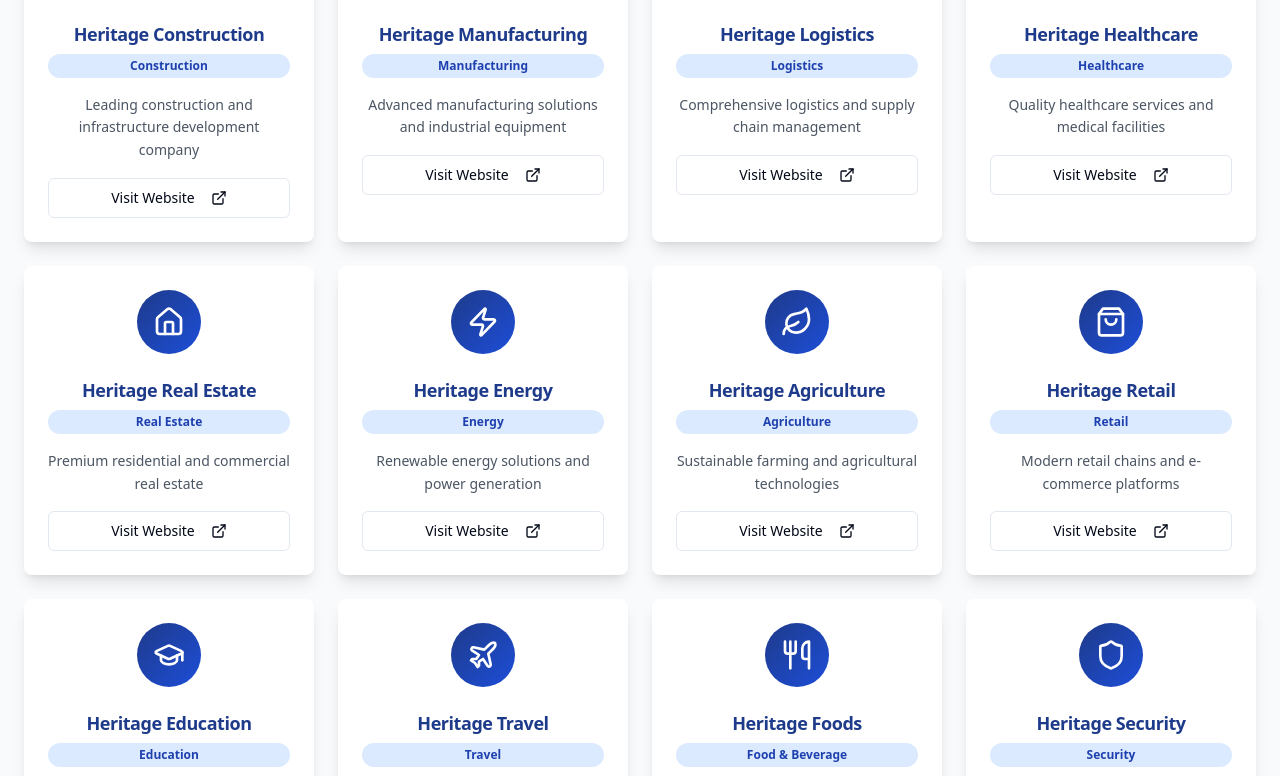
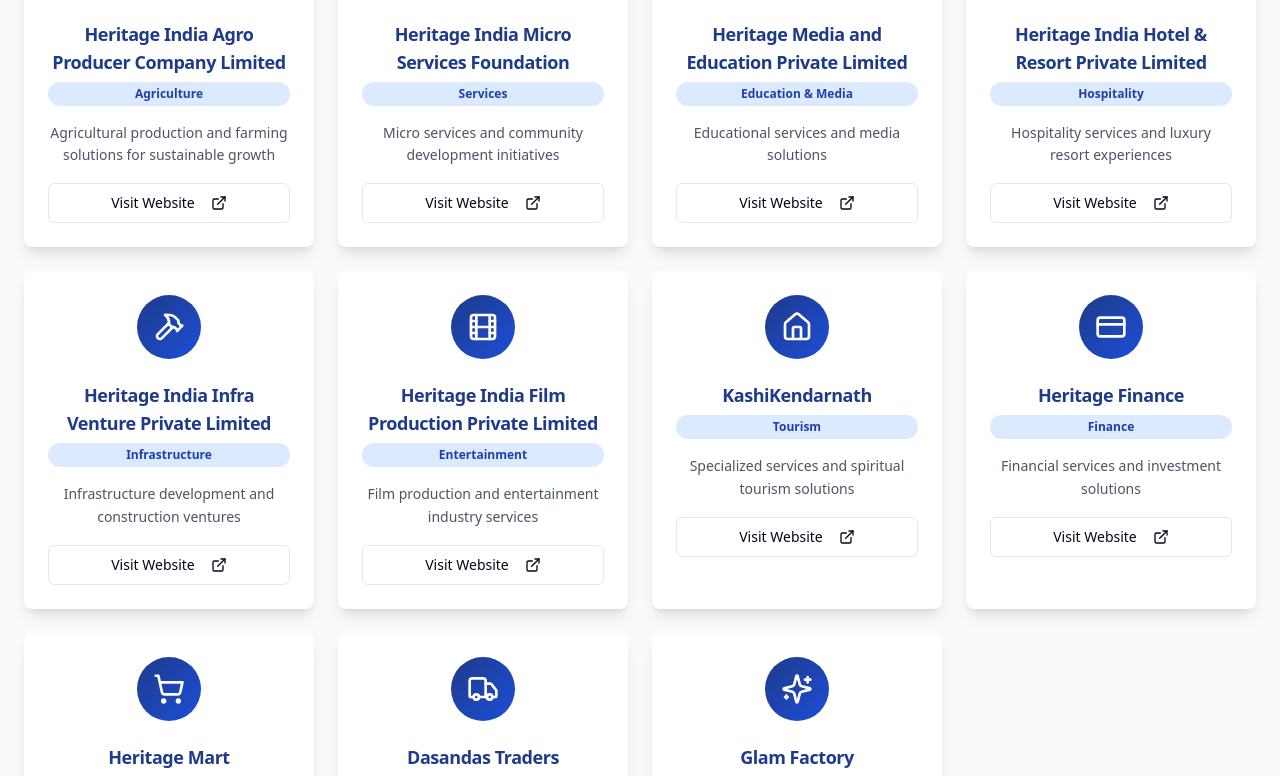
Before and after one commit to HeritageIndiaGroup/HIG, a React (Vite) app: page / in a window 1280 px wide. Shown: the part 1056-1832 px from the top of the page. Built offline with nearby package versions, Linux system fonts and the light colour scheme.

Commit message:
Add company names to showcase
Update the list of company names in the CompaniesShowcase component.

```diff
--- a/src/components/CompaniesShowcase.tsx
+++ b/src/components/CompaniesShowcase.tsx
@@ -1,104 +1,96 @@
 
-import { ExternalLink, Building2, Factory, Truck, Heart, Home, Zap, Leaf, ShoppingBag, GraduationCap, Plane, Utensils, Shield } from 'lucide-react';
+import { ExternalLink, Building2, Users, GraduationCap, Hotel, Hammer, Film, Home, CreditCard, ShoppingCart, Truck, Sparkles } from 'lucide-react';
 import { Card, CardContent, CardDescription, CardHeader, CardTitle } from '@/components/ui/card';
 import { Button } from '@/components/ui/button';
 
 const companies = [
   {
     id: 1,
-    name: "Heritage Construction",
-    description: "Leading construction and infrastructure development company",
+    name: "Heritage India Agro Producer Company Limited",
+    description: "Agricultural production and farming solutions for sustainable growth",
     icon: Building2,
-    website: "https://heritage-construction.com",
-    category: "Construction"
+    website: "https://heritage-agro.com",
+    category: "Agriculture"
   },
   {
     id: 2,
-    name: "Heritage Manufacturing",
-    description: "Advanced manufacturing solutions and industrial equipment",
-    icon: Factory,
-    website: "https://heritage-manufacturing.com",
-    category: "Manufacturing"
+    name: "Heritage India Micro Services Foundation",
+    description: "Micro services and community development initiatives",
+    icon: Users,
+    website: "https://heritage-microservices.com",
+    category: "Services"
   },
   {
     id: 3,
-    name: "Heritage Logistics",
-    description: "Comprehensive logistics and supply chain management",
-    icon: Truck,
-    website: "https://heritage-logistics.com",
-    category: "Logistics"
+    name: "Heritage Media and Education Private Limited",
+    description: "Educational services and media solutions",
+    icon: GraduationCap,
+    website: "https://heritage-media-education.com",
+    category: "Education & Media"
   },
   {
     id: 4,
-    name: "Heritage Healthcare",
-    description: "Quality healthcare services and medical facilities",
-    icon: Heart,
-    website: "https://heritage-healthcare.com",
-    category: "Healthcare"
+    name: "Heritage India Hotel & Resort Private Limited",
+    description: "Hospitality services and luxury resort experiences",
+    icon: Hotel,
+    website: "https://heritage-hotels.com",
+    category: "Hospitality"
   },
   {
     id: 5,
-    name: "Heritage Real Estate",
-    description: "Premium residential and commercial real estate",
-    icon: Home,
-    website: "https://heritage-realestate.com",
-    category: "Real Estate"
+    name: "Heritage India Infra Venture Private Limited",
+    description: "Infrastructure development and construction ventures",
+    icon: Hammer,
+    website: "https://heritage-infra.com",
+    category: "Infrastructure"
   },
   {
     id: 6,
-    name: "Heritage Energy",
-    description: "Renewable energy solutions and power generation",
-    icon: Zap,
-    website: "https://heritage-energy.com",
-    category: "Energy"
+    name: "Heritage India Film Production Private Limited",
+    description: "Film production and entertainment industry services",
+    icon: Film,
+    website: "https://heritage-films.com",
+    category: "Entertainment"
   },
   {
     id: 7,
-    name: "Heritage Agriculture",
-    description: "Sustainable farming and agricultural technologies",
-    icon: Leaf,
-    website: "https://heritage-agriculture.com",
-    category: "Agriculture"
+    name: "KashiKendarnath",
+    description: "Specialized services and spiritual tourism solutions",
+    icon: Home,
+    website: "https://kashikendarnath.com",
+    category: "Tourism"
   },
   {
     id: 8,
-    name: "Heritage Retail",
-    description: "Modern retail chains and e-commerce platforms",
-    icon: ShoppingBag,
-    website: "https://heritage-retail.com",
+    name: "Heritage Finance",
+    description: "Financial services and investment solutions",
+    icon: CreditCard,
+    website: "https://heritage-finance.com",
+    category: "Finance"
+  },
+  {
+    id: 9,
+    name: "Heritage Mart",
+    description: "Retail and consumer goods marketplace",
+    icon: ShoppingCart,
+    website: "https://heritage-mart.com",
     category: "Retail"
   },
   {
-    id: 9,
-    name: "Heritage Education",
-    description: "Educational institutions and learning solutions",
-    icon: GraduationCap,
-    website: "https://heritage-education.com",
-    category: "Education"
-  },
-  {
     id: 10,
-    name: "Heritage Travel",
-    description: "Travel and tourism services across India",
-    icon: Plane,
-    website: "https://heritage-travel.com",
-    category: "Travel"
+    name: "Dasandas Traders",
+    description: "Trading and distribution services",
+    icon: Truck,
+    website: "https://dasandas-traders.com",
+    category: "Trading"
   },
   {
     id: 11,
-    name: "Heritage Foods",
-    description: "Food processing and restaurant chain operations",
-    icon: Utensils,
-    website: "https://heritage-foods.com",
-    category: "Food & Beverage"
-  },
-  {
-    id: 12,
-    name: "Heritage Security",
-    description: "Comprehensive security services and solutions",
-    icon: Shield,
-    website: "https://heritage-security.com",
-    category: "Security"
+    name: "Glam Factory",
+    description: "Beauty and lifestyle products and services",
+    icon: Sparkles,
+    website: "https://glamfactory.com",
+    category: "Beauty & Lifestyle"
   }
 ];
 
@@ -109,8 +101,8 @@ const CompaniesShowcase = () => {
         <div className="text-center mb-16">
           <h2 className="text-4xl font-bold text-blue-900 mb-4">Our Companies</h2>
           <p className="text-xl text-gray-600 max-w-3xl mx-auto">
-            Discover our diverse portfolio of companies, each excelling in their respective industries
-            and contributing to India's growth story.
+            Discover our diverse portfolio of companies under Heritage India Group,
+            each excelling in their respective industries and contributing to India's growth story.
           </p>
         </div>
 
--- a/src/components/InquiryForm.tsx
+++ b/src/components/InquiryForm.tsx
@@ -11,9 +11,17 @@ import { useToast } from '@/hooks/use-toast';
 import { Send, MessageSquare } from 'lucide-react';
 
 const companies = [
-  "Heritage Construction", "Heritage Manufacturing", "Heritage Logistics", "Heritage Healthcare",
-  "Heritage Real Estate", "Heritage Energy", "Heritage Agriculture", "Heritage Retail",
-  "Heritage Education", "Heritage Travel", "Heritage Foods", "Heritage Security"
+  "Heritage India Agro Producer Company Limited",
+  "Heritage India Micro Services Foundation",
+  "Heritage Media and Education Private Limited",
+  "Heritage India Hotel & Resort Private Limited",
+  "Heritage India Infra Venture Private Limited",
+  "Heritage India Film Production Private Limited",
+  "KashiKendarnath",
+  "Heritage Finance",
+  "Heritage Mart",
+  "Dasandas Traders",
+  "Glam Factory"
 ];
 
 const InquiryForm = () => {
```
